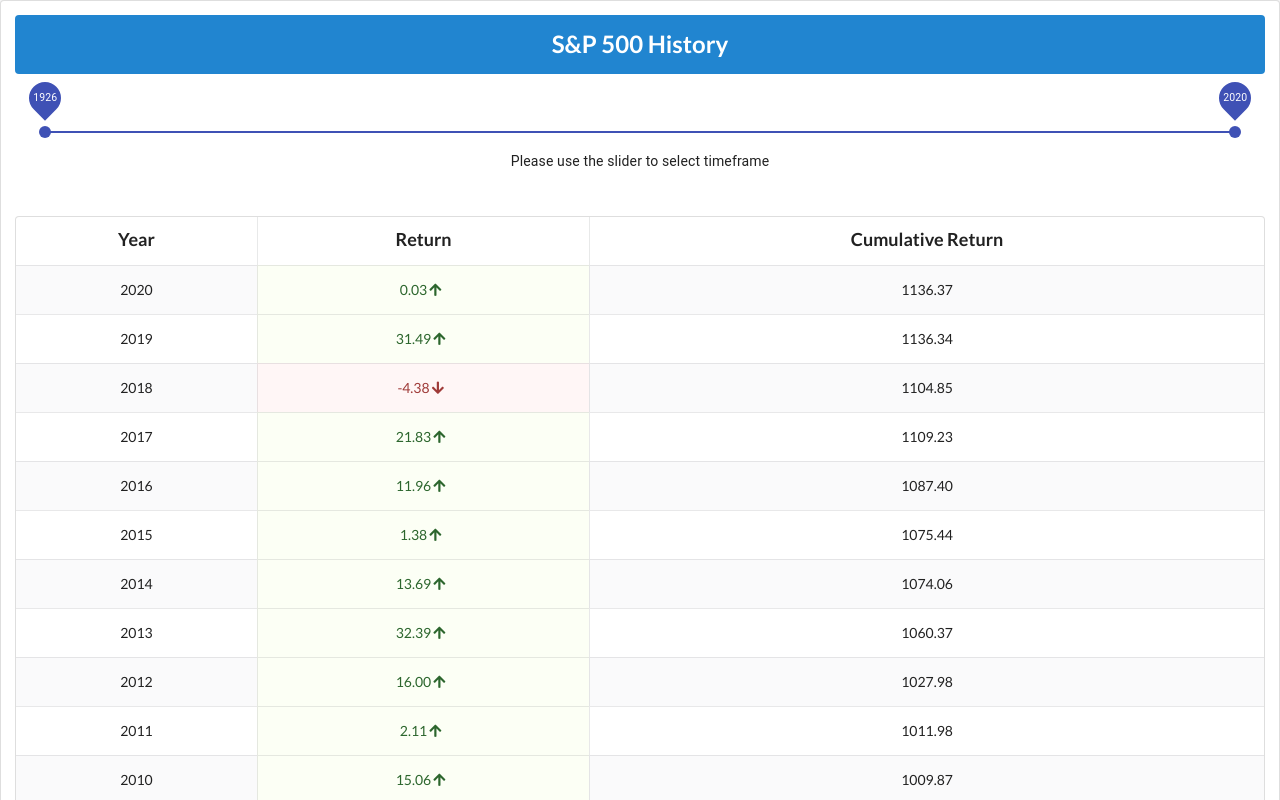
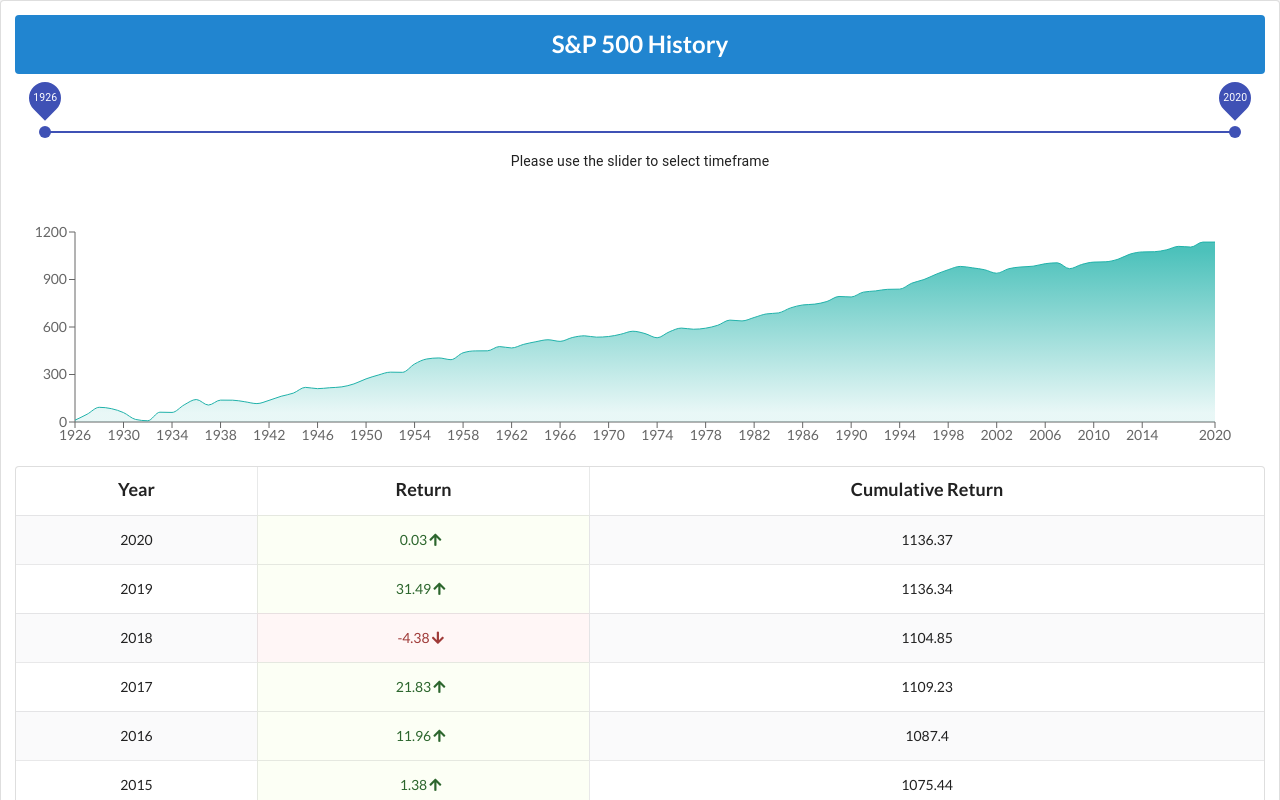
Before and after one commit to casp3rus/sp500history, a React (Create React App) app: page / in a window 1280 px wide. Shown: the top 800 px of the page. Built offline with nearby package versions, Linux system fonts and the light colour scheme.

Commit message:
added TotalReturnGraph.js

```diff
--- a/src/components/App.js
+++ b/src/components/App.js
@@ -1,47 +1,47 @@
 import React, { useState, useEffect } from "react";
 import RangeSlider from "./RangeSlider";
 import ReturnList from "./ReturnList";
-import LogRocket from 'logrocket';
-import _ from "lodash"
+import TotalReturnGraph from "./TotalReturnGraph";
+import LogRocket from "logrocket";
+import _ from "lodash";
 import "./App.css";
 
 import data from "../data/data.json";
-import cumulativeReturn from "../utils/cumulativeReturn"
+import cumulativeReturn from "../utils/cumulativeReturn";
 
 function App() {
-  const [allHistory, setAllHistory] = useState([])
-  const [filteredHistory, setFilteredHistory] = useState(null)
+  const [allHistory, setAllHistory] = useState([]);
+  const [filteredHistory, setFilteredHistory] = useState(null);
 
   useEffect(() => {
-    setAllHistory(data)
-  }, [])
+    setAllHistory(data);
+  }, []);
 
   const handleChange = (rangeValue) => {
+    let [min, max] = rangeValue;
 
-    let [min, max] = rangeValue
-
-    const tempFilteredHistory = _.filter(allHistory, obj => {
-      return min <= obj.year && obj.year <= max
-    })
-    setFilteredHistory(cumulativeReturn(tempFilteredHistory))
-  }
-
+    const tempFilteredHistory = _.filter(allHistory, (obj) => {
+      return min <= obj.year && obj.year <= max;
+    });
+    setFilteredHistory(cumulativeReturn(tempFilteredHistory));
+  };
 
   return (
     <div className="ui raised segment">
       <div className="ui segment blue inverted">
         <h2>S&P 500 History</h2>
       </div>
-      <RangeSlider handleChange={handleChange}/>
-      <ReturnList data={
-        filteredHistory ?
-        filteredHistory :
-        cumulativeReturn(allHistory)
-      } />
+      <RangeSlider handleChange={handleChange} />
+      <TotalReturnGraph
+        data={filteredHistory ? filteredHistory : cumulativeReturn(allHistory)}
+      />
+      <ReturnList
+        data={filteredHistory ? filteredHistory : cumulativeReturn(allHistory)}
+      />
     </div>
   );
 }
 
 export default App;
 
-LogRocket.init('x7qmce/adrian-m-popan');
+LogRocket.init("x7qmce/adrian-m-popan");
--- a/src/components/ReturnLine.js
+++ b/src/components/ReturnLine.js
@@ -9,7 +9,7 @@
         <td className='positive'>{ totalReturn }<i className="arrow up icon"></i></td> :
         <td className='negative'>{ totalReturn }<i className="arrow down icon"></i></td>
       }
-      <td>{cumulativeReturn.toFixed(2)}</td>
+      <td>{cumulativeReturn}</td>
     </tr>
   );
 };
--- a/src/components/ReturnList.js
+++ b/src/components/ReturnList.js
@@ -2,7 +2,7 @@
 import ReturnLine from "./ReturnLine";
 
 const ReturnList = ({ data }) => {
-  const list = data.map(element => {
+  const list = data.map((element) => {
     return (
       <ReturnLine key={`${element.year} + ${element.id}`} element={element} />
     );
@@ -21,9 +21,7 @@
             <h3 className="ui center aligned header">Cumulative Return</h3>
           </th>
         </tr>
-
-      {list}
-
+        {list}
       </tbody>
     </table>
   );
--- /dev/null
+++ b/src/components/TotalReturnGraph.js
@@ -0,0 +1,48 @@
+import React from "react";
+import {
+  ResponsiveContainer,
+  AreaChart,
+  linearGradient,
+  XAxis,
+  YAxis,
+  Tooltip,
+  Area,
+} from "recharts";
+
+const TotalReturnGraph = ({ data }) => {
+  const graphData = [...data].reverse();
+
+  return (
+    <ResponsiveContainer width="100%" height={250}>
+      <AreaChart
+        data={graphData}
+        margin={{ top: 30, right: 50, left: 0, bottom: 0 }}
+      >
+        <defs>
+          <linearGradient
+            id="colorCumulativeReturn"
+            x1="0"
+            y1="0"
+            x2="0"
+            y2="1"
+          >
+            <stop offset="5%" stopColor="#20B2AA" stopOpacity={0.8} />
+            <stop offset="95%" stopColor="#20B2AA" stopOpacity={0.1} />
+          </linearGradient>
+        </defs>
+        <XAxis dataKey="year" interval="preserveStartEnd" />
+        <YAxis />
+        <Tooltip />
+        <Area
+          type="monotone"
+          dataKey="cumulativeReturn"
+          stroke="#20B2AA"
+          fillOpacity={1}
+          fill="url(#colorCumulativeReturn)"
+        />
+      </AreaChart>
+    </ResponsiveContainer>
+  );
+};
+
+export default TotalReturnGraph;
--- a/src/utils/cumulativeReturn.js
+++ b/src/utils/cumulativeReturn.js
@@ -1,14 +1,20 @@
 export default function cumulativeReturn(data) {
-  let tempAllHistory = [];
+  let tempData = [];
   for (let i = data.length - 1; i >= 0; i--) {
     if (i === data.length - 1) {
-      data[i].cumulativeReturn = parseFloat(data[i].totalReturn);
-      tempAllHistory.unshift(data[i]);
+      data[i].cumulativeReturn = parseFloat(
+        parseFloat(data[i].totalReturn).toFixed(2)
+      );
+      tempData.unshift(data[i]);
     } else {
-      data[i].cumulativeReturn =
-        (parseFloat(data[i].totalReturn) + data[i + 1].cumulativeReturn);
-      tempAllHistory.unshift(data[i]);
+      data[i].cumulativeReturn = parseFloat(
+        (
+          parseFloat(data[i].totalReturn) +
+          parseFloat(data[i + 1].cumulativeReturn)
+        ).toFixed(2)
+      );
+      tempData.unshift(data[i]);
     }
   }
-  return tempAllHistory;
+  return tempData;
 }
```
Also changed, not shown: package.json (+4 -4 lines), 1 other file (tests, documents, lock files or other folders).
